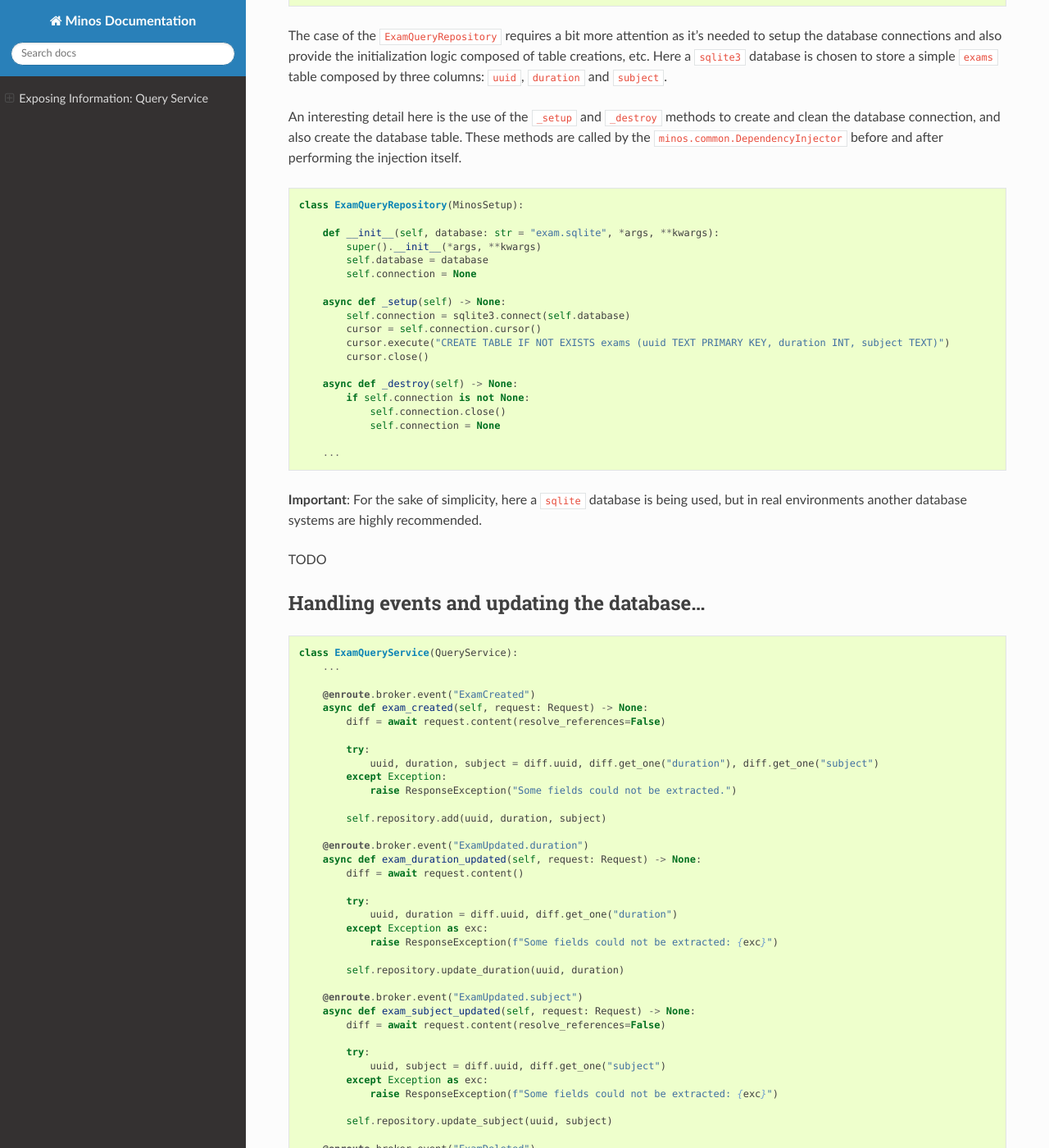
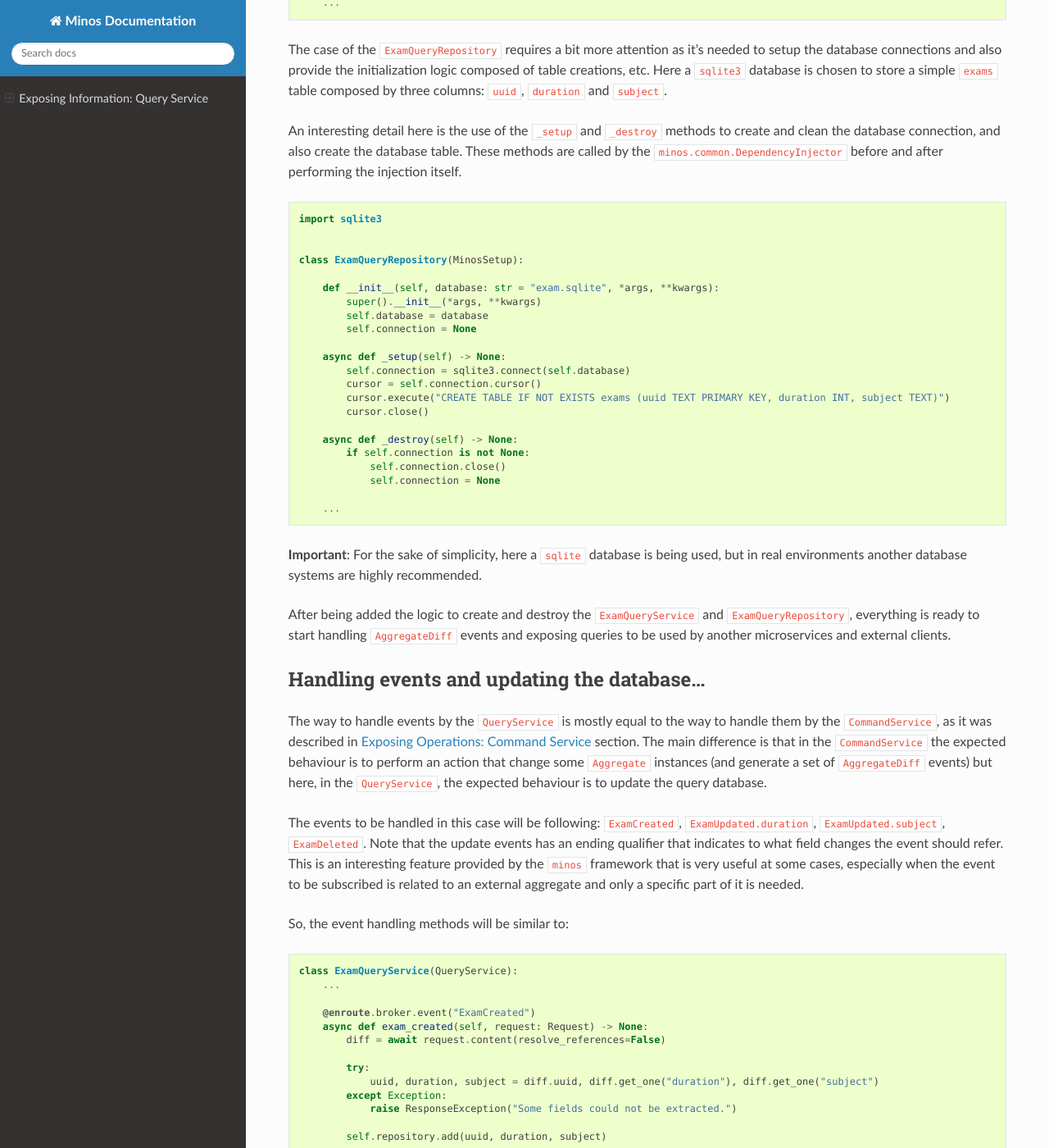
Before and after one commit to Clariteia/minos-documentation, a Sphinx documentation site: the page built from docs/quickstart/query.md, in a window 1280 px wide and 1400 px high, scrolled down 2356 px. Shown: the whole window at 82% size. Built offline with Sphinx 7.4.7 and the Read the Docs theme 2.0.0, drawn with Linux system fonts in a browser that asks for light colours; some of the changed text lies outside the part shown.

Commit message:
* Describe event handling.

````diff
--- a/docs/quickstart/query.md
+++ b/docs/quickstart/query.md
@@ -71,6 +71,7 @@ from dependency_injector.wiring import (
     inject,
 )
 
+
 class ExamQueryService(QueryService):
 
     @inject
@@ -86,6 +87,9 @@ The case of the `ExamQueryRepository` requires a bit more attention as it's need
 An interesting detail here is the use of the `_setup` and `_destroy` methods to create and clean the database connection, and also create the database table. These methods are called by the `minos.common.DependencyInjector` before and after performing the injection itself.
 
 ```python
+import sqlite3
+
+
 class ExamQueryRepository(MinosSetup):
 
     def __init__(self, database: str = "exam.sqlite", *args, **kwargs):
@@ -109,9 +113,15 @@ class ExamQueryRepository(MinosSetup):
 
 **Important**: For the sake of simplicity, here a `sqlite` database is being used, but in real environments another database systems are highly recommended.
 
-TODO
+After being added the logic to create and destroy the `ExamQueryService` and `ExamQueryRepository`, everything is ready to start handling `AggregateDiff` events and exposing queries to be used by another microservices and external clients.
 
 ## Handling events and updating the database...
+
+The way to handle events by the `QueryService` is mostly equal to the way to handle them by the `CommandService`, as it was described in :doc:`/quickstart/command` section. The main difference is that in the `CommandService` the expected behaviour is to perform an action that change some `Aggregate` instances (and generate a set of `AggregateDiff` events) but here, in the `QueryService`, the expected behaviour is to update the query database.
+
+The events to be handled in this case will be following: `ExamCreated`, `ExamUpdated.duration`, `ExamUpdated.subject`, `ExamDeleted`. Note that the update events has an ending qualifier that indicates to what field changes the event should refer. This is an interesting feature provided by the `minos` framework that is very useful at some cases, especially when the event to be subscribed is related to an external aggregate and only a specific part of it is needed.
+
+So, the event handling methods will be similar to:
 
 ```python
 class ExamQueryService(QueryService):
@@ -162,7 +172,7 @@ class ExamQueryService(QueryService):
         self.repository.delete(uuid)
 ```
 
-TODO
+After being subscribed to some events, let's add the repository methods to store the information contained into them on the database. One interesting detail here is that the repository has the responsibility to parse the given parameters into a format that can be stored on the specific database system. This is a good strategy that simplifies the process to migrate to another database system that may support more advanced types.
 
 ```python
 class ExamQueryRepository(MinosSetup):
@@ -197,7 +207,7 @@ class ExamQueryRepository(MinosSetup):
         self.connection.commit()
 ```
 
-TODO
+So, after being defined the event handling in the `ExamQueryService` and the logic to store the events' information into the database in the `ExamQueryRepository`, the final step is to start writing the queries to be exposed externally.
 
 ## Defining queries and reading the database...
 
````
